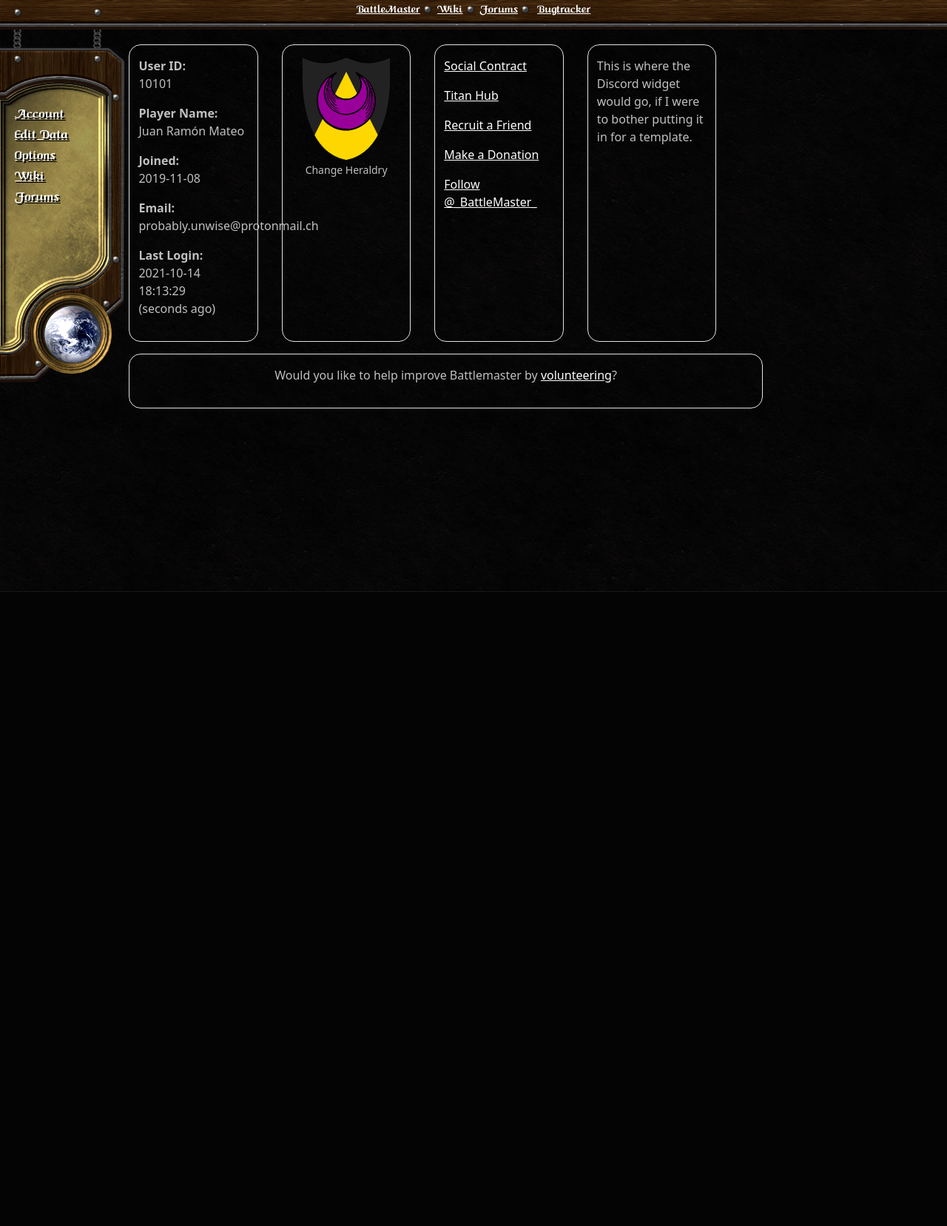
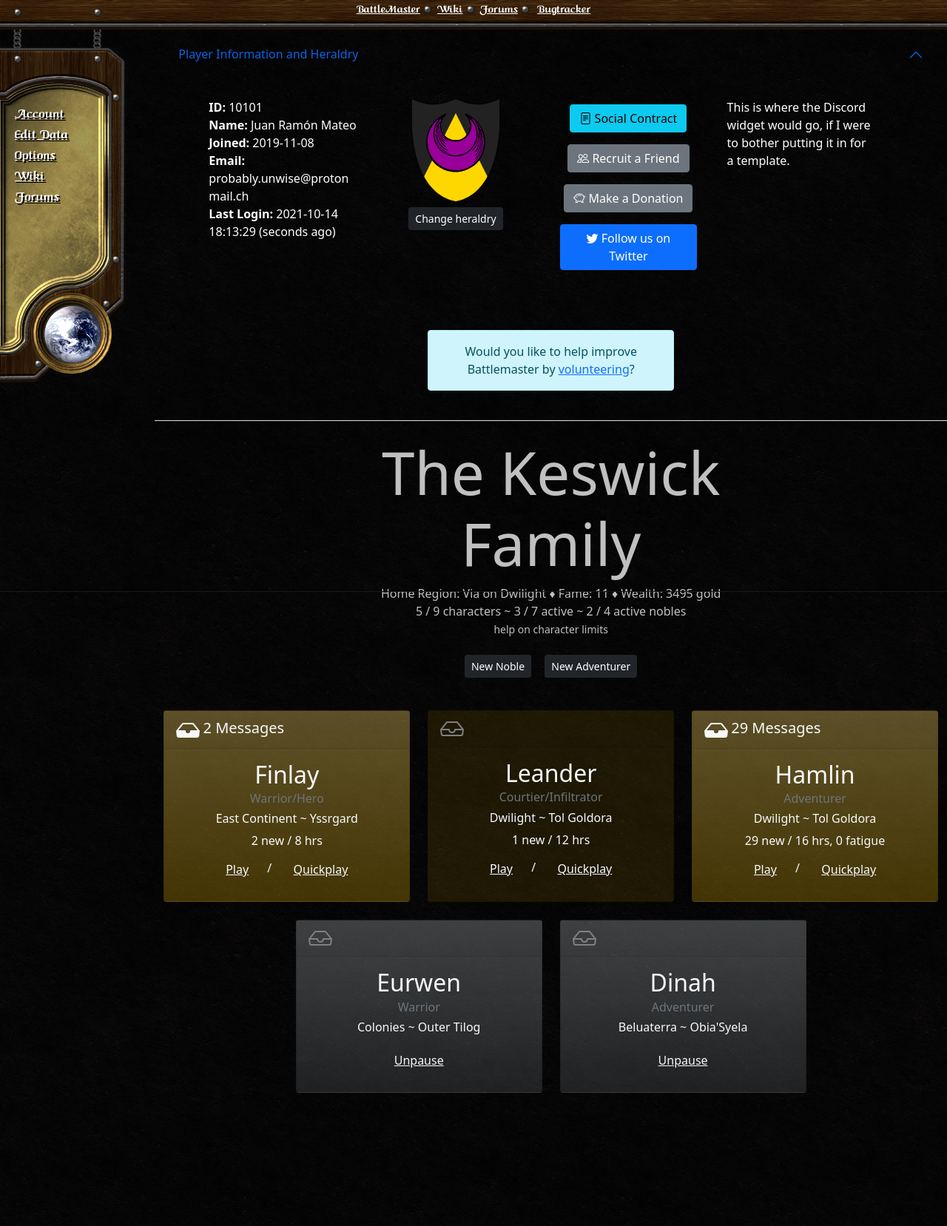
Before and after one commit to ProbablyUnwise/Moxie, a PHP site: page /family-page.html in a window 1280 px wide. Shown: the whole page at 74% size. Before the commit the page ends 800 px from the top, so only its background shows below. Run offline with PHP 8.4, Linux system fonts and the light colour scheme; some libraries are stand-ins or nearby versions.

Commit message:
massive, complete rewrite of structure to fix multiple issues

```diff
--- a/family-page.html
+++ b/family-page.html
@@ -16,6 +16,7 @@
 </head>
 
 <body class="container-fluid">
+    <!-- header nav, shown on everything -->
     <header id="title-bar" class="row container-fluid">
         <div class="col text-center">
             <a href="#">BattleMaster</a>&nbsp;<img src="images/bm-rivet.png" alt="spacer">
@@ -24,8 +25,8 @@
             <a href="#">Bugtracker</a>
         </div>
     </header>
-    <main>
-        <!-- hidden on mobile -->
+    <nav>
+        <!-- sidebar nav, hidden on mobile -->
         <div class="row">
             <div id="menu-bar" class="d-none d-xl-block col-2">
                 <ul class="list-unstyled">
@@ -40,33 +41,31 @@
                 <img src="images/bm-globe-day.png" alt="daytime">
             </div>
         </div>
-        <div id="content-area" class="col-sm-12 col-md-12 col-lg-10 col-xl-10">
+
+        <!-- icon nav, hidden on larger screens -->
         <div class="row">
-                <!-- hidden on larger screens -->
             <div id="mobile-menu" class="container-fluid d-xl-none">
-                    <div class="row text-center">
-                        <div class="col-2 menu-icon offset-1">
+                <div class="row mt-5 pt-4 justify-content-center text-white">
                     <!-- account -->
-                            <svg xmlns="http://www.w3.org/2000/svg" fill="white" class="bi bi-people"
-                                viewBox="0 0 16 16">
+                    <div class="col">
+                        <svg xmlns="http://www.w3.org/2000/svg" fill="white" class="bi bi-people" viewBox="0 0 16 16">
                             <path
                                 d="M15 14s1 0 1-1-1-4-5-4-5 3-5 4 1 1 1 1h8zm-7.978-1A.261.261 0 0 1 7 12.996c.001-.264.167-1.03.76-1.72C8.312 10.629 9.282 10 11 10c1.717 0 2.687.63 3.24 1.276.593.69.758 1.457.76 1.72l-.008.002a.274.274 0 0 1-.014.002H7.022zM11 7a2 2 0 1 0 0-4 2 2 0 0 0 0 4zm3-2a3 3 0 1 1-6 0 3 3 0 0 1 6 0zM6.936 9.28a5.88 5.88 0 0 0-1.23-.247A7.35 7.35 0 0 0 5 9c-4 0-5 3-5 4 0 .667.333 1 1 1h4.216A2.238 2.238 0 0 1 5 13c0-1.01.377-2.042 1.09-2.904.243-.294.526-.569.846-.816zM4.92 10A5.493 5.493 0 0 0 4 13H1c0-.26.164-1.03.76-1.724.545-.636 1.492-1.256 3.16-1.275zM1.5 5.5a3 3 0 1 1 6 0 3 3 0 0 1-6 0zm3-2a2 2 0 1 0 0 4 2 2 0 0 0 0-4z" />
                         </svg>
                         <br><small>Account</small>
                     </div>
-                        <div class="col-2 menu-icon">
                     <!-- edit data -->
+                    <div class="col">
                         <svg xmlns="http://www.w3.org/2000/svg" fill="white" class="bi bi-person-badge"
                             viewBox="0 0 16 16">
-                                <path
-                                    d="M6.5 2a.5.5 0 0 0 0 1h3a.5.5 0 0 0 0-1h-3zM11 8a3 3 0 1 1-6 0 3 3 0 0 1 6 0z" />
+                            <path d="M6.5 2a.5.5 0 0 0 0 1h3a.5.5 0 0 0 0-1h-3zM11 8a3 3 0 1 1-6 0 3 3 0 0 1 6 0z" />
                             <path
                                 d="M4.5 0A2.5 2.5 0 0 0 2 2.5V14a2 2 0 0 0 2 2h8a2 2 0 0 0 2-2V2.5A2.5 2.5 0 0 0 11.5 0h-7zM3 2.5A1.5 1.5 0 0 1 4.5 1h7A1.5 1.5 0 0 1 13 2.5v10.795a4.2 4.2 0 0 0-.776-.492C11.392 12.387 10.063 12 8 12s-3.392.387-4.224.803a4.2 4.2 0 0 0-.776.492V2.5z" />
                         </svg>
                         <br><small>Edit Data</small>
                     </div>
-                        <div class="col-2 menu-icon">
                     <!-- options -->
+                    <div class="col">
                         <svg xmlns="http://www.w3.org/2000/svg" fill="white" class="bi bi-gear" viewBox="0 0 16 16">
                             <path
                                 d="M8 4.754a3.246 3.246 0 1 0 0 6.492 3.246 3.246 0 0 0 0-6.492zM5.754 8a2.246 2.246 0 1 1 4.492 0 2.246 2.246 0 0 1-4.492 0z" />
@@ -75,8 +74,8 @@
                         </svg>
                         <br><small>Options</small>
                     </div>
-                        <div class="col-2 menu-icon">
                     <!-- wiki -->
+                    <div class="col">
                         <svg xmlns="http://www.w3.org/2000/svg" fill="white" class="bi bi-journal-richtext"
                             viewBox="0 0 16 16">
                             <path
@@ -88,8 +87,8 @@
                         </svg>
                         <br><small>Wiki</small>
                     </div>
-                        <div class="col-2 menu-icon">
                     <!-- forums -->
+                    <div class="col">
                         <svg xmlns="http://www.w3.org/2000/svg" fill="white" class="bi bi-chat-left-text"
                             viewBox="0 0 16 16">
                             <path
@@ -99,16 +98,34 @@
                         </svg>
                         <br><small>Forums</small>
                     </div>
-                        <div class="col">
-                            <!-- blank col for sizing -->
                 </div>
             </div>
         </div>
-                <!-- show only on mobile-->
-                <div class="row d-xl-none">
-                    <div class="row">
-                        <div class="col">
-                            <p><strong>ID: </strong>10101<br>
+    </nav>
+
+    <main>
+        <div id="content-area" class="offset-xl-2 mt-xl-5">
+
+            <!-- player information accordion -->
+            <div class="accordion accordion-flush" id="accordionExample">
+                <div class="accordion-item bg-transparent">
+                    <h2 class="accordion-header" id="headingOne">
+                        <button class="accordion-button bg-transparent" type="button" data-bs-toggle="collapse"
+                            data-bs-target="#collapseOne" aria-expanded="true" aria-controls="collapseOne">
+                            Player Information and Heraldry
+                        </button>
+                    </h2>
+                    <div id="collapseOne" class="accordion-collapse collapse show" aria-labelledby="headingOne"
+                        data-bs-parent="#accordionExample">
+                        <div class="accordion-body">
+                            <!-- player information -->
+                            <div class="row container pb-3">
+                                <div class="card-group">
+                                    <!-- user id -->
+                                    <div class="card text-white bg-transparent">
+                                        <div class="card-body">
+                                            <p class="card-text">
+                                                <strong>ID: </strong>10101<br>
                                                 <strong>Name: </strong>Juan Ramón Mateo<br>
                                                 <strong>Joined: </strong>2019-11-08<br>
                                                 <strong>Email: </strong>probably.unwise@protonmail.ch<br>
@@ -116,68 +133,187 @@
                                             </p>
                                         </div>
                                     </div>
-                    <div class="row">
-                        <div class="col text-center">
+                                    <!-- heraldry -->
+                                    <div class="card text-white text-center bg-transparent">
+                                        <div class="card-body">
+                                            <p class="card-text">
                                                 <img src="images/keswick.svg" alt="Heraldry"><br>
                                                 <button type="button" class="btn btn-dark btn-sm">Change
                                                     heraldry</button>
+                                            </p>
                                         </div>
                                     </div>
-                    <div class="row">
-                        <div class="col d-grid gap-2">
-                            <button type="button" class="btn btn-info"><i class="bi bi-file-text"></i>&nbsp;Social
-                                Contract</button>
-                            <button type="button" class="btn btn-secondary"><i class="bi bi-people"></i>&nbsp;Recruit a
-                                Friend</button>
-                            <button type="button" class="btn btn-secondary"><i class="bi bi-piggy-bank"></i>&nbsp;Make a
-                                Donation</button>
-                            <button type="button" class="btn btn-primary"><i class="bi bi-twitter"></i>&nbsp;Follow on
-                                Twitter
-                            </button>
+                                    <!-- social buttons -->
+                                    <div class="card text-white text-center bg-transparent">
+                                        <div class="card-body">
+                                            <p class="card-text">
+                                                <button type="button" class="btn btn-info"><i
+                                                        class="bi bi-file-text"></i>&nbsp;Social
+                                                    Contract</button><br>
+                                                <button type="button" class="btn btn-secondary"><i
+                                                        class="bi bi-people"></i>&nbsp;Recruit a
+                                                    Friend</button><br>
+                                                <button type="button" class="btn btn-secondary"><i
+                                                        class="bi bi-piggy-bank"></i>&nbsp;Make a
+                                                    Donation</button><br>
+                                                <button type="button" class="btn btn-primary"><i
+                                                        class="bi bi-twitter"></i>&nbsp;Follow
+                                                    us on
+                                                    Twitter</button>
+                                            </p>
                                         </div>
                                     </div>
-                    <div class="row">
-                        <div class="col">
-                            <p>This is where the Discord widget would go, if I were to
-                                bother putting it in for a template.
+                                    <!-- discord -->
+                                    <div class="card text-white bg-transparent">
+                                        <div class="card-body">
+                                            <p class="card-text">This is where the Discord widget would go, if I were to
+                                                bother putting it in for a template.</p>
+                                        </div>
+                                    </div>
+                                </div>
+                            </div>
+                        </div>
+                    </div>
+                </div>
+            </div>
+
+            <!-- help us, become a dev! -->
+            <div class="row border-bottom py-4">
+                <div class="col-sm-4 offset-xl-4 text-center">
+                    <div class="alert alert-info" role="alert">
+                        Would you like to help improve Battlemaster by <a href="#">volunteering</a>?
+                    </div>
+                </div>
+            </div>
+
+            <div class="row py-1">
+                <div class="col-sm-8 offset-sm-2 text-center">
+                    <div class="card bg-transparent">
+                        <div class="card-body">
+                            <h1 class="display-1">The Keswick Family</h1>
+                            <p class="card-text">
+                                Home Region: Via on Dwilight ♦ Fame: 11 ♦ Wealth: 3495 gold<br>
+                                5 / 9 characters ~ 3 / 7 active ~ 2 / 4 active nobles<br>
+                                <small>help on character limits</small>
+                            </p>
+                            <a href="#" class="btn btn-primary btn-sm btn-dark">New Noble</a>
+                            <a href="#" class="btn btn-primary btn-sm btn-dark">New Adventurer</a>
+                        </div>
+                    </div>
+                </div>
+            </div>
+
+            <!-- character cards -->
+            <div class="row row-cols-1 row-cols-md-3 g-4 pt-3 justify-content-center text-light">
+                <!-- this one is for an active noble -->
+                <div class="col-sm-2">
+                    <div class="card h-100 bg-warning bg-gradient bg-opacity-25">
+                        <div class="card-header">
+                            <svg xmlns="http://www.w3.org/2000/svg" width="32" height="32" fill="currentColor"
+                                class="bi bi-inbox-fill" viewBox="0 0 16 16">
+                                <path
+                                    d="M4.98 4a.5.5 0 0 0-.39.188L1.54 8H6a.5.5 0 0 1 .5.5 1.5 1.5 0 1 0 3 0A.5.5 0 0 1 10 8h4.46l-3.05-3.812A.5.5 0 0 0 11.02 4H4.98zm-1.17-.437A1.5 1.5 0 0 1 4.98 3h6.04a1.5 1.5 0 0 1 1.17.563l3.7 4.625a.5.5 0 0 1 .106.374l-.39 3.124A1.5 1.5 0 0 1 14.117 13H1.883a1.5 1.5 0 0 1-1.489-1.314l-.39-3.124a.5.5 0 0 1 .106-.374l3.7-4.625z" />
+                            </svg>&nbsp;<span class="lead">2 Messages</span>
+                        </div>
+                        <div class="card-body text-center">
+                            <h2 class="card-title">Finlay</h2>
+                            <h6 class="card-subtitle mb-2 text-muted">Warrior/Hero</h6>
+                            <h6>East Continent ~ Yssrgard</h6>
+                            <p class="card-text">2 new / 8 hrs<br>
+                                <a href="#" class="btn btn-link link-light">Play</a>&nbsp;/&nbsp;
+                                <a href="#" class="btn btn-link link-light">Quickplay</a>
                             </p>
                         </div>
                     </div>
                 </div>
-                <!-- show only on desktop -->
-                <div class="row">
-                    <div class="col-2 border offset-2 d-none d-xl-block">
-                        <p><strong>User ID:</strong><br>10101</p>
-                        <p><strong>Player Name:</strong><br>Juan Ramón Mateo</p>
-                        <p><strong>Joined:</strong><br>2019-11-08</p>
-                        <p><strong>Email:</strong><br>probably.unwise@protonmail.ch</p>
-                        <p><strong>Last Login:</strong><br>2021-10-14 18:13:29<br>(seconds ago)</p>
+                <!-- another active noble -->
+                <div class="col-sm-2">
+                    <div class="card h-100 bg-warning bg-opacity-10">
+                        <div class="card-header">
+                            <svg xmlns="http://www.w3.org/2000/svg" width="32" height="32" fill="grey"
+                                class="bi bi-inbox" viewBox="0 0 16 16">
+                                <path
+                                    d="M4.98 4a.5.5 0 0 0-.39.188L1.54 8H6a.5.5 0 0 1 .5.5 1.5 1.5 0 1 0 3 0A.5.5 0 0 1 10 8h4.46l-3.05-3.812A.5.5 0 0 0 11.02 4H4.98zm9.954 5H10.45a2.5 2.5 0 0 1-4.9 0H1.066l.32 2.562a.5.5 0 0 0 .497.438h12.234a.5.5 0 0 0 .496-.438L14.933 9zM3.809 3.563A1.5 1.5 0 0 1 4.981 3h6.038a1.5 1.5 0 0 1 1.172.563l3.7 4.625a.5.5 0 0 1 .105.374l-.39 3.124A1.5 1.5 0 0 1 14.117 13H1.883a1.5 1.5 0 0 1-1.489-1.314l-.39-3.124a.5.5 0 0 1 .106-.374l3.7-4.625z" />
+                            </svg>
                         </div>
-                    <div class="col-2 border text-center d-none d-xl-block">
-                        <img src="images/keswick.svg" alt="Heraldry"><br><small>Change Heraldry</small>
-                    </div>
-                    <div class="col-2 border font-weight-bold d-none d-xl-block">
-                        <p><a href="#">Social Contract</a></p>
-                        <p><a href="#">Titan Hub</a></p>
-                        <p><a href="#">Recruit a Friend</a></p>
-                        <p><a href="#">Make a Donation</a></p>
-                        <p><a href="#">Follow @_BattleMaster_</a></p>
-                    </div>
-                    <div class="col-2 border d-none d-xl-block">
-                        <p>This is where the Discord widget would go, if I were to
-                            bother putting it in for a template.
+                        <div class="card-body text-center">
+                            <h2 class="card-title">Leander</h2>
+                            <h6 class="card-subtitle mb-2 text-muted">Courtier/Infiltrator</h6>
+                            <h6>Dwilight ~ Tol Goldora</h6>
+                            <p class="card-text">1 new / 12 hrs<br>
+                                <a href="#" class="btn btn-link link-light">Play</a>&nbsp;/&nbsp;
+                                <a href="#" class="btn btn-link link-light">Quickplay</a>
                             </p>
                         </div>
                     </div>
-                <div class="row">
-                    <div class="col border offset-xl-2 text-center">
-                        <p>Would you like to help improve Battlemaster by <a href="#">volunteering</a>?</p>
+                </div>
+                <!-- this one is for an active adventurer -->
+                <div class="col-sm-2">
+                    <div class="card h-100 bg-warning bg-gradient bg-opacity-25">
+                        <div class="card-header">
+                            <svg xmlns="http://www.w3.org/2000/svg" width="32" height="32" fill="currentColor"
+                                class="bi bi-inbox-fill" viewBox="0 0 16 16">
+                                <path
+                                    d="M4.98 4a.5.5 0 0 0-.39.188L1.54 8H6a.5.5 0 0 1 .5.5 1.5 1.5 0 1 0 3 0A.5.5 0 0 1 10 8h4.46l-3.05-3.812A.5.5 0 0 0 11.02 4H4.98zm-1.17-.437A1.5 1.5 0 0 1 4.98 3h6.04a1.5 1.5 0 0 1 1.17.563l3.7 4.625a.5.5 0 0 1 .106.374l-.39 3.124A1.5 1.5 0 0 1 14.117 13H1.883a1.5 1.5 0 0 1-1.489-1.314l-.39-3.124a.5.5 0 0 1 .106-.374l3.7-4.625z" />
+                            </svg>&nbsp;<span class="lead">29 Messages</span>
+                        </div>
+                        <div class="card-body text-center">
+                            <h2 class="card-title">Hamlin</h2>
+                            <h6 class="card-subtitle mb-2 text-muted">Adventurer</h6>
+                            <h6>Dwilight ~ Tol Goldora</h6>
+                            <p class="card-text">29 new / 16 hrs, 0 fatigue<br>
+                                <a href="#" class="btn btn-link link-light">Play</a>&nbsp;/&nbsp;
+                                <a href="#" class="btn btn-link link-light">Quickplay</a>
+                            </p>
                         </div>
                     </div>
+                </div>
+                <!-- this one is for a paused noble -->
+                <div class="col-sm-2">
+                    <div class="card h-100 bg-secondary bg-gradient bg-opacity-25">
+                        <div class="card-header">
+                            <svg xmlns="http://www.w3.org/2000/svg" width="32" height="32" fill="grey"
+                                class="bi bi-inbox" viewBox="0 0 16 16">
+                                <path
+                                    d="M4.98 4a.5.5 0 0 0-.39.188L1.54 8H6a.5.5 0 0 1 .5.5 1.5 1.5 0 1 0 3 0A.5.5 0 0 1 10 8h4.46l-3.05-3.812A.5.5 0 0 0 11.02 4H4.98zm9.954 5H10.45a2.5 2.5 0 0 1-4.9 0H1.066l.32 2.562a.5.5 0 0 0 .497.438h12.234a.5.5 0 0 0 .496-.438L14.933 9zM3.809 3.563A1.5 1.5 0 0 1 4.981 3h6.038a1.5 1.5 0 0 1 1.172.563l3.7 4.625a.5.5 0 0 1 .105.374l-.39 3.124A1.5 1.5 0 0 1 14.117 13H1.883a1.5 1.5 0 0 1-1.489-1.314l-.39-3.124a.5.5 0 0 1 .106-.374l3.7-4.625z" />
+                            </svg>
+                        </div>
+                        <div class="card-body text-center">
+                            <h2 class="card-title">Eurwen</h2>
+                            <h6 class="card-subtitle mb-2 text-muted">Warrior</h6>
+                            <h6>Colonies ~ Outer Tilog</h6>
+                            <p class="card-text">
+                                <a href="#" class="btn btn-link link-light">Unpause</a>
+                            </p>
+                        </div>
+                    </div>
+                </div>
+                <!-- this one is for a paused adventurer -->
+                <div class="col-sm-2">
+                    <div class="card h-100 bg-secondary bg-gradient bg-opacity-25">
+                        <div class="card-header">
+                            <svg xmlns="http://www.w3.org/2000/svg" width="32" height="32" fill="grey"
+                                class="bi bi-inbox" viewBox="0 0 16 16">
+                                <path
+                                    d="M4.98 4a.5.5 0 0 0-.39.188L1.54 8H6a.5.5 0 0 1 .5.5 1.5 1.5 0 1 0 3 0A.5.5 0 0 1 10 8h4.46l-3.05-3.812A.5.5 0 0 0 11.02 4H4.98zm9.954 5H10.45a2.5 2.5 0 0 1-4.9 0H1.066l.32 2.562a.5.5 0 0 0 .497.438h12.234a.5.5 0 0 0 .496-.438L14.933 9zM3.809 3.563A1.5 1.5 0 0 1 4.981 3h6.038a1.5 1.5 0 0 1 1.172.563l3.7 4.625a.5.5 0 0 1 .105.374l-.39 3.124A1.5 1.5 0 0 1 14.117 13H1.883a1.5 1.5 0 0 1-1.489-1.314l-.39-3.124a.5.5 0 0 1 .106-.374l3.7-4.625z" />
+                            </svg>
+                        </div>
+                        <div class="card-body text-center">
+                            <h2 class="card-title">Dinah</h2>
+                            <h6 class="card-subtitle mb-2 text-muted">Adventurer</h6>
+                            <h6>Beluaterra ~ Obia'Syela</h6>
+                            <p class="card-text">
+                                <a href="#" class="btn btn-link link-light">Unpause</a>
+                            </p>
+                        </div>
+                    </div>
+                </div>
+            </div>
+
+        </div>
     </main>
+
     <footer id="footer" class="row container-fluid text-center text-nowrap">
-        <!-- nothing here, since it's the family screen -->
-    </footer>
         <!-- jQuery first, then Popper.js, then Bootstrap JS -->
         <script src="https://code.jquery.com/jquery-3.5.1.slim.min.js"
             integrity="sha384-DfXdz2htPH0lsSSs5nCTpuj/zy4C+OGpamoFVy38MVBnE+IbbVYUew+OrCXaRkfj" crossorigin="anonymous">
@@ -185,7 +321,7 @@
         <script src="https://cdn.jsdelivr.net/npm/bootstrap@5.1.3/dist/js/bootstrap.bundle.min.js"
             integrity="sha384-ka7Sk0Gln4gmtz2MlQnikT1wXgYsOg+OMhuP+IlRH9sENBO0LRn5q+8nbTov4+1p" crossorigin="anonymous">
         </script>
-
+    </footer>
 </body>
 
 </html>
--- a/style.css
+++ b/style.css
@@ -80,18 +80,8 @@ footer a {
 }
 
 #content-area {
-    padding-top: 60px;
     color: #C0C0C0;
     padding-bottom: 180px;
-}
-
-#content-area a,
-#content-area a:visited {
-    color: #fff;
-}
-
-.menu-icon {
-    margin-top: 0.5em;
 }
 
 /* basic layouts for letters */
@@ -136,11 +126,6 @@ footer a {
     border-radius: 1em;
 }
 
-/* make sure the cards don't have a solid background */
-.card {
-    background: url(images/bm-stone-wall.jpg);
-}
-
 /* add a slight margin to the buttons to keep them from mushing together */
 .btn {
     margin: 0.5em;
```
Lines whose indentation alone changed are shown as unchanged.
